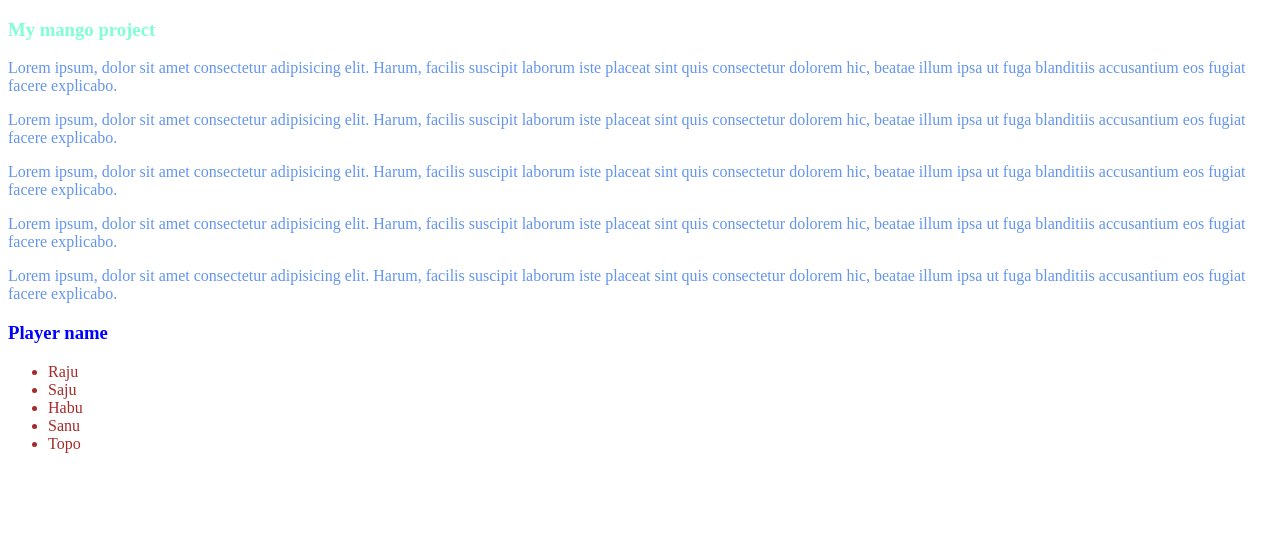
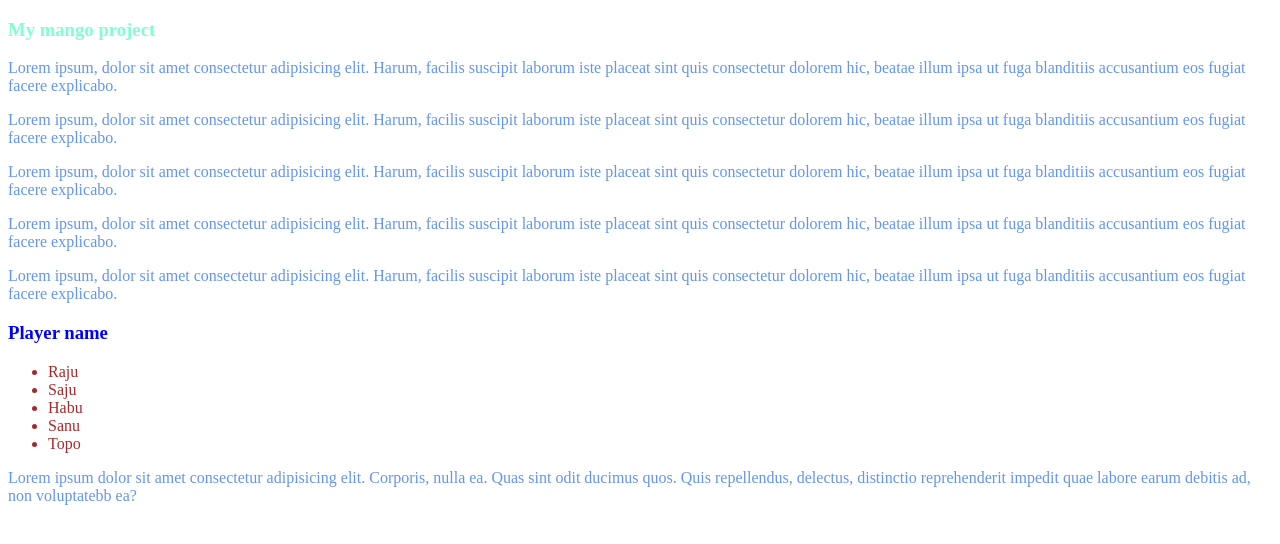
Before and after one commit to Himel4D/My-first-github-repo, a plain HTML site: page index.html in a window 1280 px wide. Drawn offline with Linux system fonts and the light colour scheme.

Commit message:
added the second blog

```diff
--- a/index.html
+++ b/index.html
@@ -34,6 +34,7 @@
             <li>Habu</li>
             <li>Sanu</li>
             <li>Topo</li></ul>
+            <p>Lorem ipsum dolor sit amet consectetur adipisicing elit. Corporis, nulla ea. Quas sint odit ducimus quos. Quis repellendus, delectus, distinctio reprehenderit impedit quae labore earum debitis ad, non voluptatebb ea?</p>
 
 
 
```
